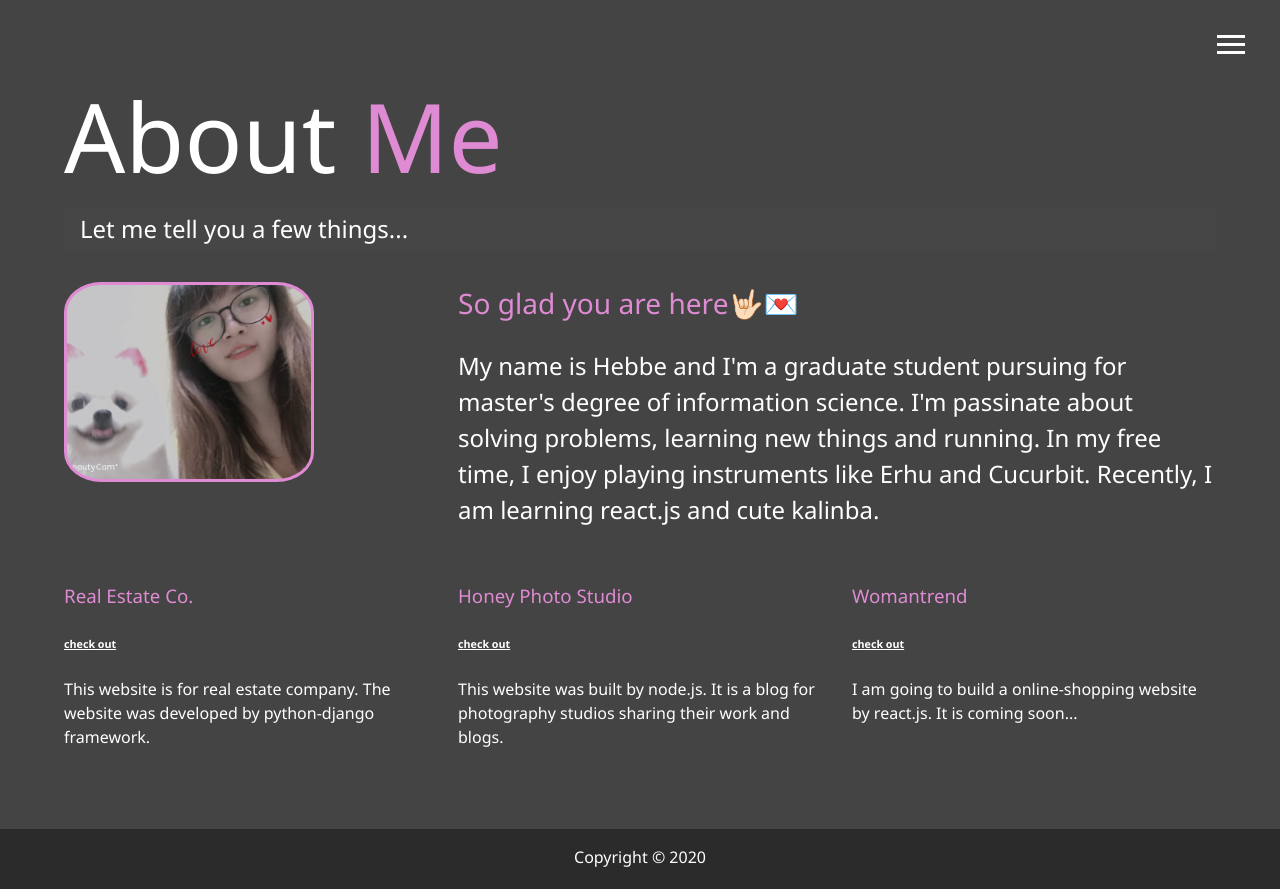
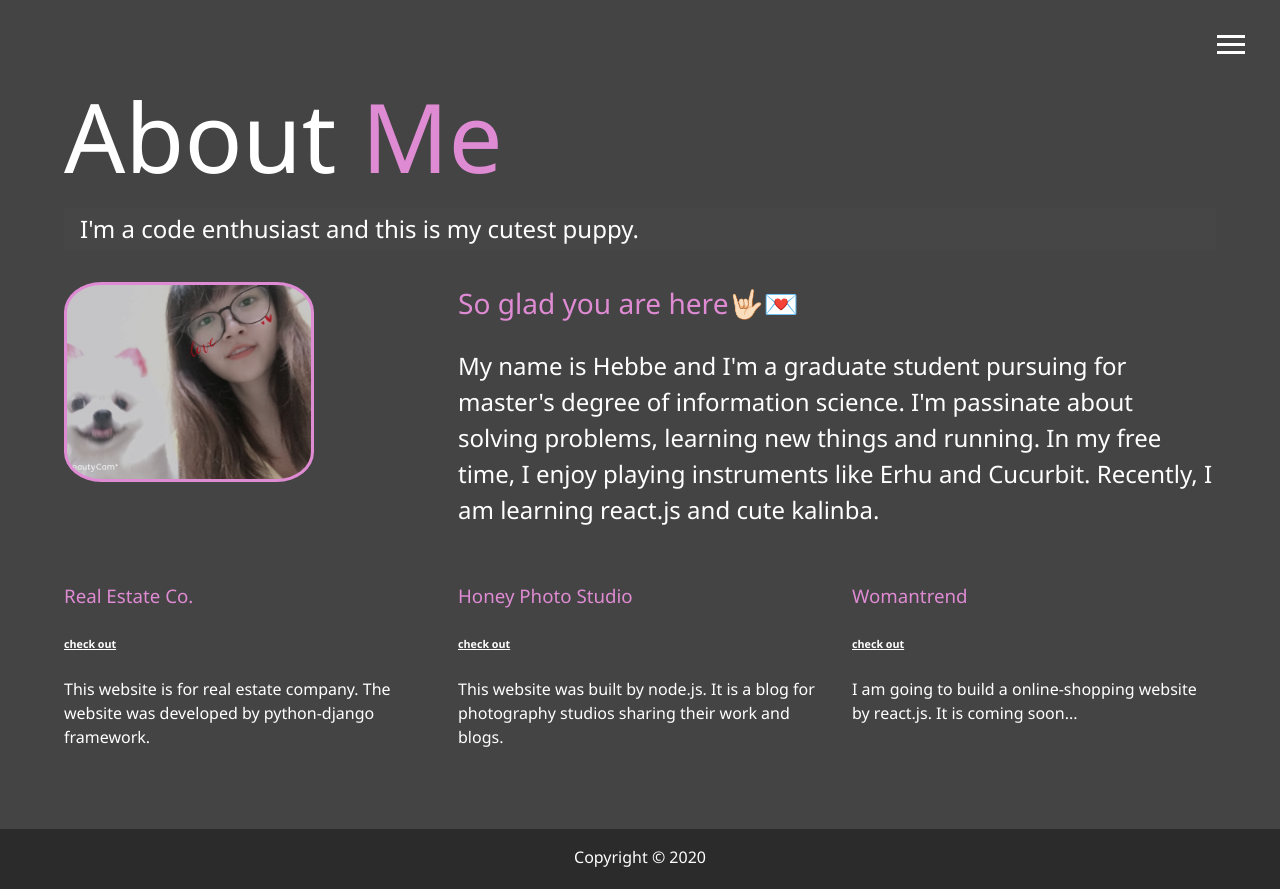
Before and after one commit to Mayst0731/portfolio, a website: page dist/about.html in a window 1280 px wide. Drawn offline with Linux system fonts and the light colour scheme.

Commit message:
modify about me

```diff
--- a/dist/about.html
+++ b/dist/about.html
@@ -60,7 +60,7 @@
       <h1 class="lg-heading">About<span class="text-secondary"> Me</span></h1>
 
       <h2 class="sm-heading">
-        Let me tell you a few things...
+        I'm a code enthusiast and this is my cutest puppy.
       </h2>
 
       <div class="about-info">
```
